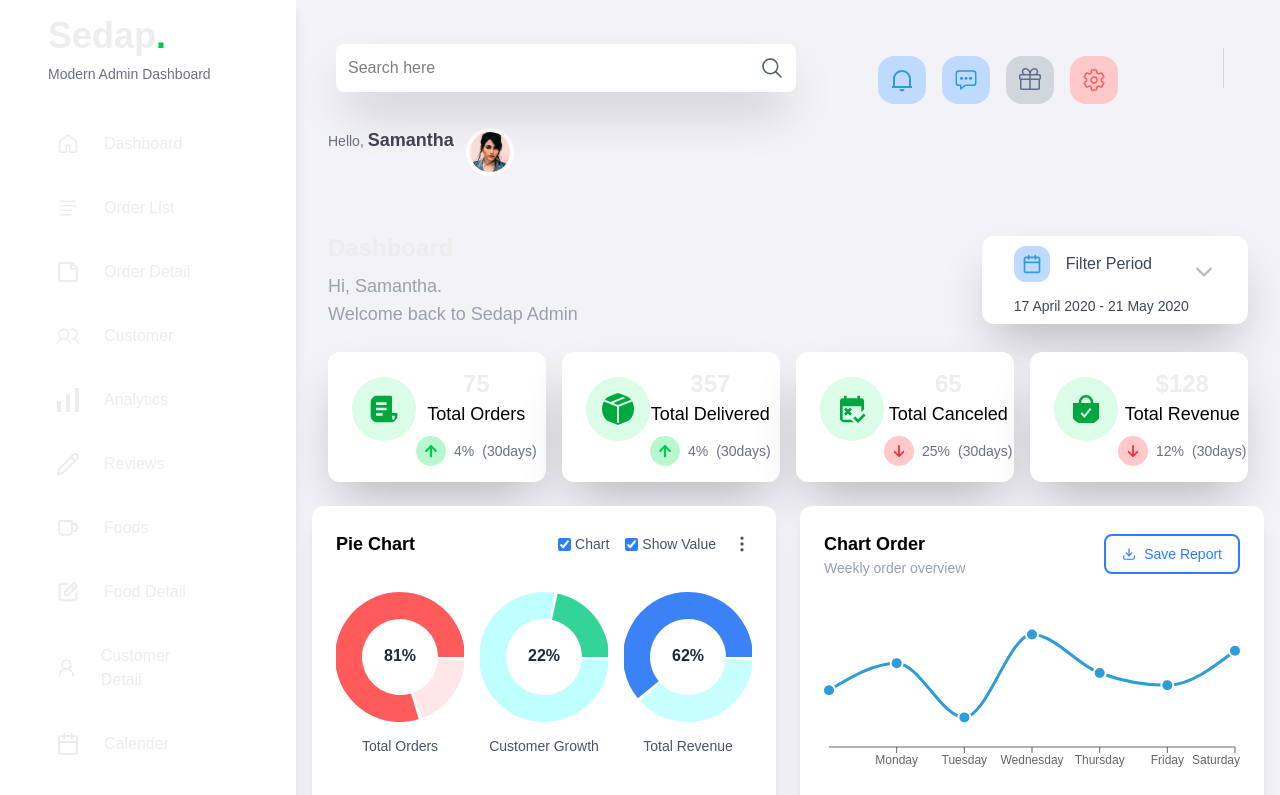
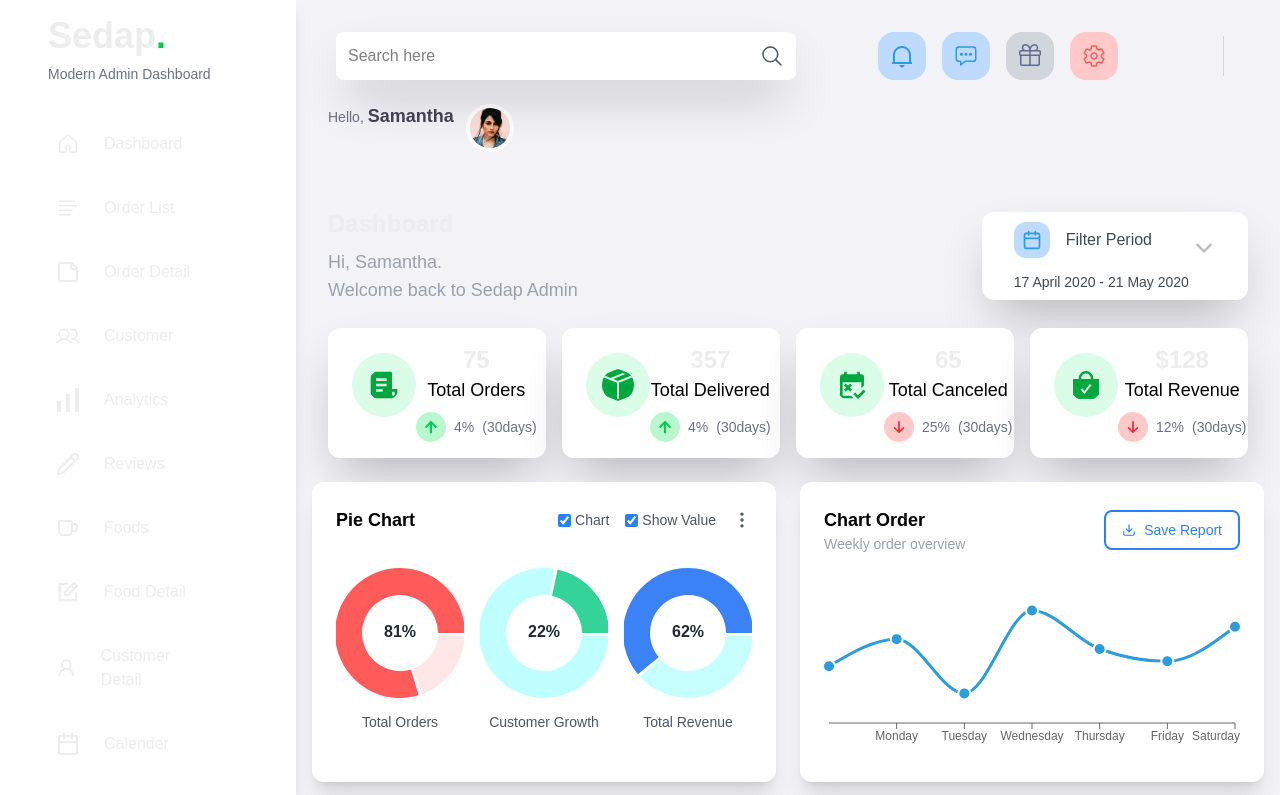
Before and after one commit to Atilola-code/admin-dashboard, a Next.js app: page / in a window 1280 px wide. Shown: the top 795 px of the page. Built offline with nearby package versions, Linux system fonts and the light colour scheme.

Commit message:
feat: align margin and padding

```diff
--- a/src/app/components/SearchBar.tsx
+++ b/src/app/components/SearchBar.tsx
@@ -19,7 +19,7 @@ export default function SearchBar() {
             </div>
 
             <div className='flex items-center gap-4'>
-        <span className='flex items-center md:space-x-4 space-x-3 mt-6'>
+        <span className='flex items-center md:space-x-4 space-x-3 mt-6 md:mt-0'>
         <RiNotification2Line className='md:text-5xl text-3xl p-1 text-[#2D9CDB] md:p-3  bg-blue-200 rounded-2xl'/>
         <IoChatboxEllipsesOutline className='md:text-5xl text-3xl text-[#2D9CDB] p-1 md:p-3 bg-blue-200 rounded-2xl'/>
         <GoGift className='md:text-5xl md:p-3 p-1 text-3xl text-[#5E6C93] bg-gray-300 rounded-2xl'/>
```
